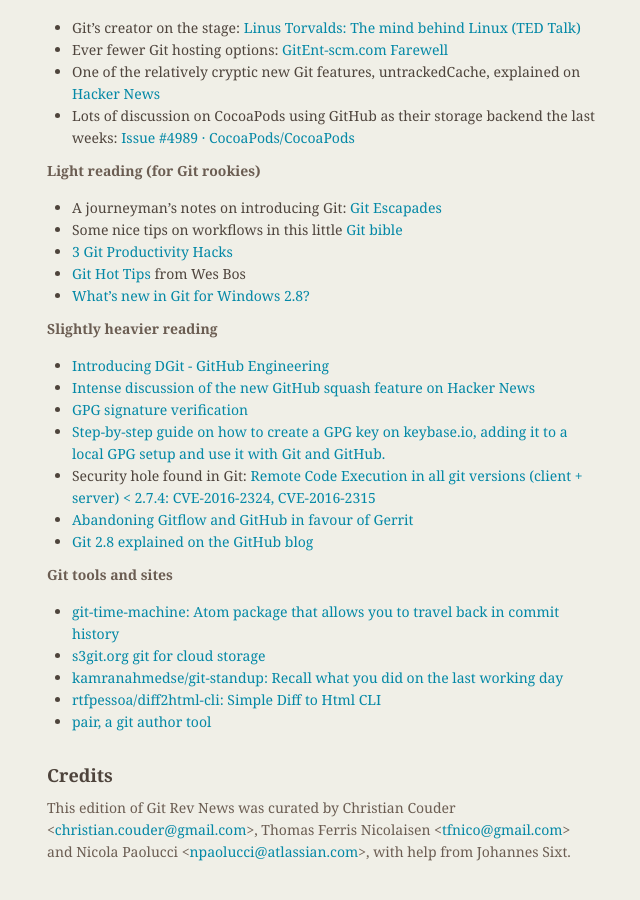
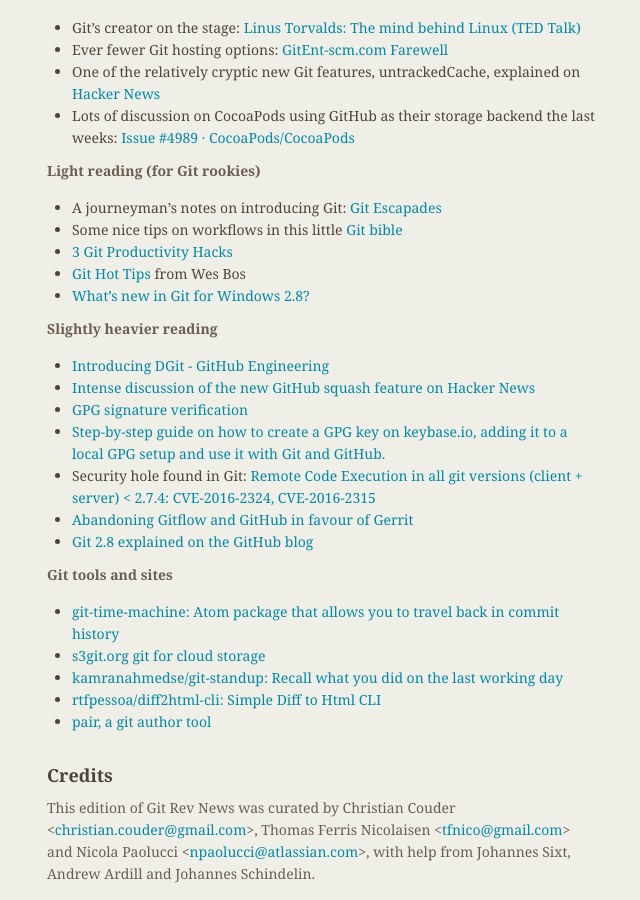
Before and after one commit to git/git.github.io, a Jekyll site: the page built from _posts/2016-04-20-edition-14.markdown, in a window 1280 px wide and 900 px high, scrolled down 5065 px. Shown: the whole window, without its empty margins (487-1127 px from the left). Built offline with Jekyll 4.4.1, drawn with Linux system fonts in a browser that asks for light colours; before the commit the page ends 5943 px from its top, so only the background shows below that.

Commit message:
rn-14: add Dscho and Cogito among the helpers

```diff
--- a/_posts/2016-04-20-edition-14.markdown
+++ b/_posts/2016-04-20-edition-14.markdown
@@ -330,4 +330,4 @@
 
 This edition of Git Rev News was curated by Christian Couder &lt;<christian.couder@gmail.com>&gt;,
 Thomas Ferris Nicolaisen &lt;<tfnico@gmail.com>&gt; and Nicola Paolucci &lt;<npaolucci@atlassian.com>&gt;,
-with help from Johannes Sixt.
+with help from Johannes Sixt, Andrew Ardill and Johannes Schindelin.
```
